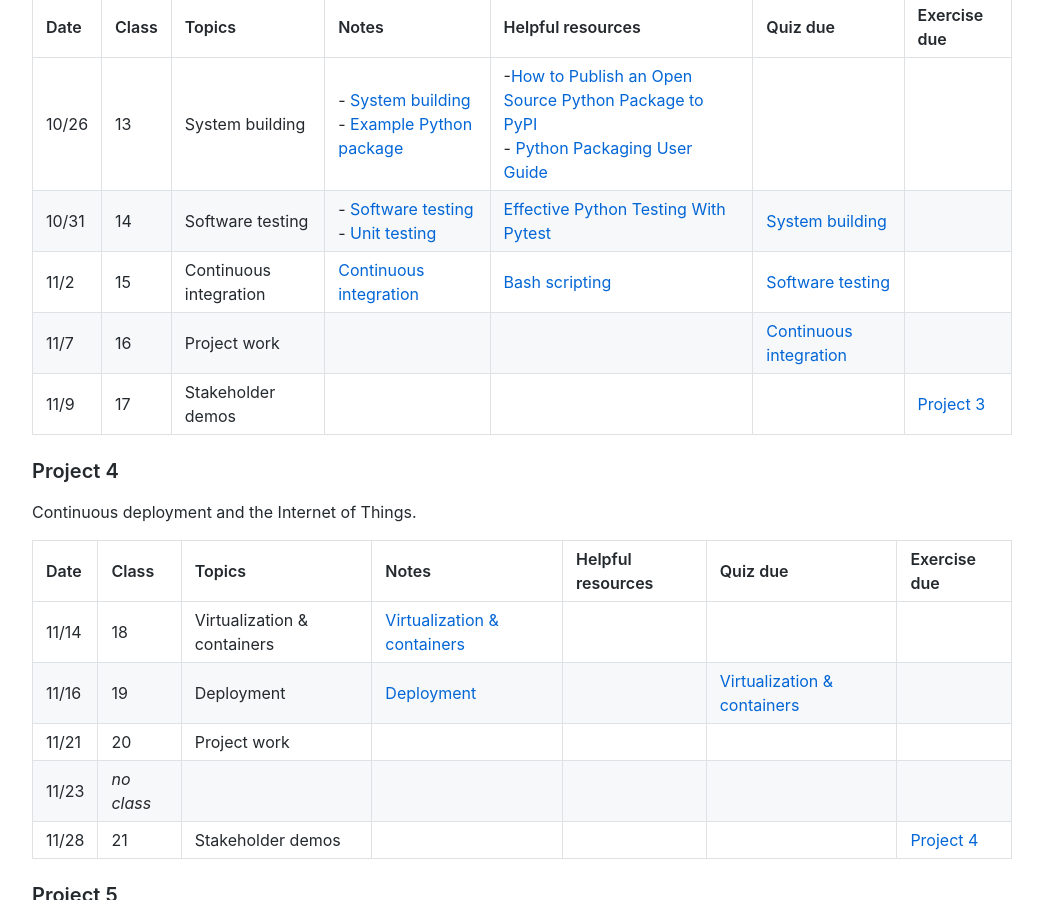
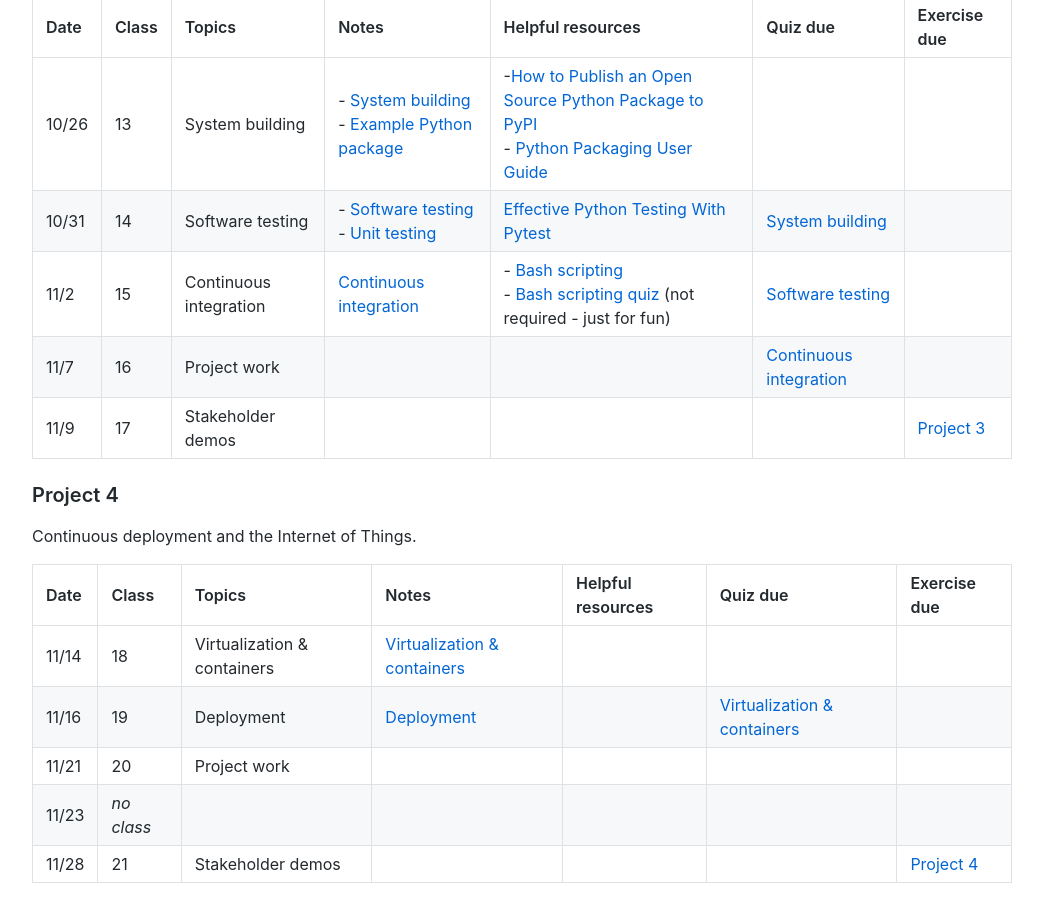
Before and after one commit to nyu-software-engineering/course-materials, a Jekyll site: the page built from content/schedule.md, in a window 1280 px wide and 900 px high, scrolled down 2059 px. Shown: the whole window, without its empty margins (118-1161 px from the left). Built offline with Jekyll 4.4.1, drawn with Linux system fonts in a browser that asks for light colours; comment, search, counter and statistics services are not loaded.

Commit message:
quiz for fun

```diff
--- a/content/schedule.md
+++ b/content/schedule.md
@@ -54,7 +54,7 @@ Build and test with continuous integration.
 | :---- | :---- | :--------------------- | :------------------------------------------------------------------------------------------------------------------------------------------- | :------------------------------------------------------------------------------------------------------------------------------------------------------------------------------------------ | :------------------------------------------------------------ | :--------------------------------------------------- |
 | 10/26 | 13    | System building        | - [System building](slides/build-tools/)<br />- [Example Python package](https://github.com/nyu-software-engineering/python-package-example) | -[How to Publish an Open Source Python Package to PyPI](https://realpython.com/pypi-publish-python-package/) <br />- [Python Packaging User Guide](https://packaging.python.org/en/latest/) |                                                               |                                                      |
 | 10/31 | 14    | Software testing       | - [Software testing](slides/software-testing/)<br />- [Unit testing](slides/unit-testing/)                                                   | [Effective Python Testing With Pytest](https://realpython.com/pytest-python-testing/)                                                                                                       | [System building](https://forms.gle/51GgAbQKataSXc168)        |                                                      |
-| 11/2  | 15    | Continuous integration | [Continuous integration](slides/continuous-integration/)                                                                                     | [Bash scripting](slides/bash-scripting/)                                                                                                                                                    | [Software testing](https://forms.gle/4ig1SNfzYK3mTiaG9)       |                                                      |
+| 11/2  | 15    | Continuous integration | [Continuous integration](slides/continuous-integration/)                                                                                     | - [Bash scripting](slides/bash-scripting/)<br />- [Bash scripting quiz](https://forms.gle/bVL3FrwtuFkHuS8w7) (not required - just for fun)                                                  | [Software testing](https://forms.gle/4ig1SNfzYK3mTiaG9)       |                                                      |
 | 11/7  | 16    | Project work           |                                                                                                                                              |                                                                                                                                                                                             | [Continuous integration](https://forms.gle/tzo8E3ok1xmUWwSZ7) |                                                      |
 | 11/9  | 17    | Stakeholder demos      |                                                                                                                                              |                                                                                                                                                                                             |                                                               | [Project 3](https://classroom.github.com/a/uLyrYwcM) |
 
```
